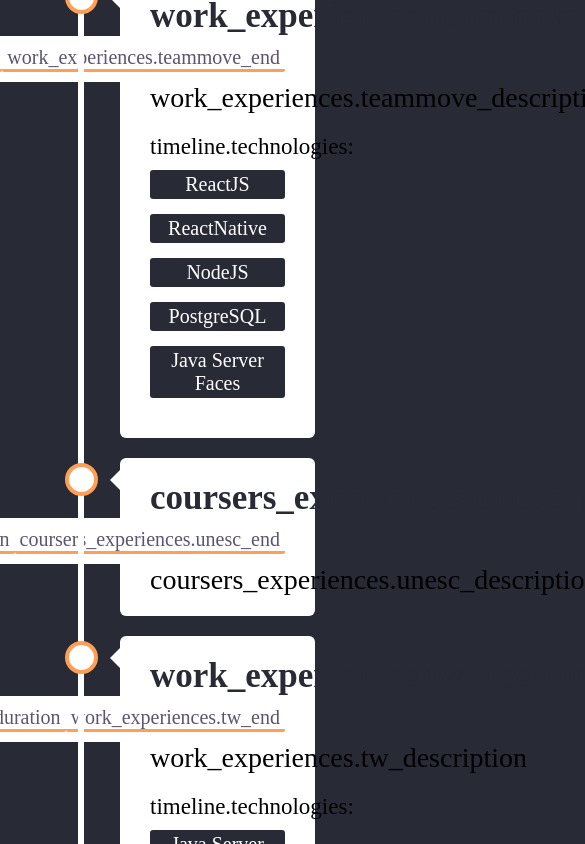
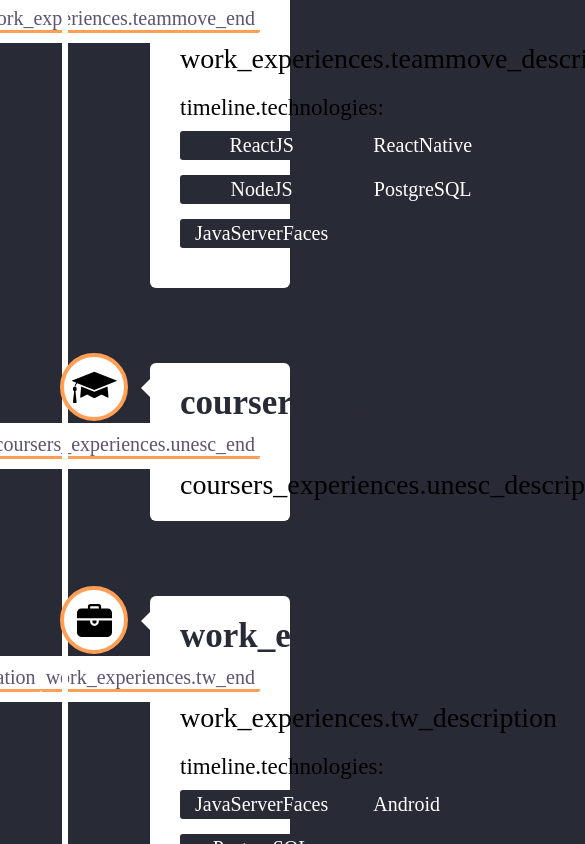
Before and after one commit to darlandc1998/personal-portfolio, a React app: page / in a window 390 px wide. Shown: the part 1520-2364 px from the top of the page, 585 px wide, since content can reach past the window. Built offline with nearby package versions, Linux system fonts and the light colour scheme; the HTML template or start-up script is replaced by a standard one; a web font is replaced by a local one.

Commit message:
Changing timeline layout of according the mobile layout.

```diff
--- a/package.json
+++ b/package.json
@@ -41,11 +41,11 @@
     "ts-loader": "^9.3.0",
     "tsconfig-paths": "^4.2.0",
     "typescript": "^4.7.2",
+    "url-loader": "^4.1.1",
     "webpack": "^5.72.1",
     "webpack-cli": "^4.9.2",
     "webpack-dev-server": "^4.9.0",
-    "webpack-merge": "^5.8.0",
-    "url-loader": "^4.1.1"
+    "webpack-merge": "^5.8.0"
   },
   "dependencies": {
     "antd": "^5.12.1",
--- a/src/Pages/Home/Sections/Timeline/index.tsx
+++ b/src/Pages/Home/Sections/Timeline/index.tsx
@@ -16,6 +16,8 @@ import {
   TechTitle,
   ContentTech,
 } from './styles';
+import BriefCaseSVG from '@Images/Timeline/briefcase.svg';
+import CollegeSVG from '@Images/Timeline/college.svg';
 
 const TimelineSection: React.FC = () => {
   const { t } = useTranslation();
@@ -24,7 +26,7 @@ const TimelineSection: React.FC = () => {
     <>
       <Header title={t('timeline.title')} />
       <Timeline>
-        <ContainerLeft>
+        <ContainerLeft iconType={BriefCaseSVG}>
           <Content>
             <ContentInformation>
               <Title>{t('work_experiences.segware_position')}</Title>
@@ -50,7 +52,7 @@ const TimelineSection: React.FC = () => {
             </ContentInformation>
           </Content>
         </ContainerLeft>
-        <ContainerRight>
+        <ContainerRight iconType={BriefCaseSVG}>
           <Content>
             <ContentInformation>
               <Title>{t('work_experiences.teammove_position')}</Title>
@@ -69,13 +71,13 @@ const TimelineSection: React.FC = () => {
                   <Tech>ReactNative</Tech>
                   <Tech>NodeJS</Tech>
                   <Tech>PostgreSQL</Tech>
-                  <Tech>Java Server Faces</Tech>
+                  <Tech>JavaServerFaces</Tech>
                 </ContentTech>
               </ContainerTech>
             </ContentInformation>
           </Content>
         </ContainerRight>
-        <ContainerLeft>
+        <ContainerLeft iconType={CollegeSVG}>
           <Content>
             <ContentInformation>
               <Title>{t('coursers_experiences.unesc_position')}</Title>
@@ -90,7 +92,7 @@ const TimelineSection: React.FC = () => {
             </ContentInformation>
           </Content>
         </ContainerLeft>
-        <ContainerRight>
+        <ContainerRight iconType={BriefCaseSVG}>
           <Content>
             <ContentInformation>
               <Title>{t('work_experiences.tw_position')}</Title>
@@ -103,7 +105,7 @@ const TimelineSection: React.FC = () => {
               <ContainerTech>
                 <TechTitle>{t('timeline.technologies')}: </TechTitle>
                 <ContentTech>
-                  <Tech>Java Server Faces</Tech>
+                  <Tech>JavaServerFaces</Tech>
                   <Tech>Android</Tech>
                   <Tech>PostgreSQL</Tech>
                 </ContentTech>
@@ -111,7 +113,7 @@ const TimelineSection: React.FC = () => {
             </ContentInformation>
           </Content>
         </ContainerRight>
-        <ContainerLeft>
+        <ContainerLeft iconType={CollegeSVG}>
           <Content>
             <ContentInformation>
               <Title>{t('coursers_experiences.satc_position')}</Title>
--- a/src/Pages/Home/Sections/Timeline/styles.ts
+++ b/src/Pages/Home/Sections/Timeline/styles.ts
@@ -1,5 +1,9 @@
 import styled from 'styled-components';
 import { Colors } from '@Styles/Colors';
+
+interface ITimelineProps {
+  iconType: string;
+}
 
 export const Timeline = styled.div`
   position: relative;
@@ -17,15 +21,17 @@ export const Timeline = styled.div`
     margin-left: -3px;
   }
 
-  @media screen and (max-width: 600px) {
+  @media screen and (max-width: 1000px) {
     ::after {
-      left: 31px;
+      left: 5% !important;
     }
   }
 `;
 
-export const ContainerLeft = styled.div`
-  padding: 10px 40px;
+export const ContainerLeft = styled.div<ITimelineProps>`
+  padding-top: 25px;
+  padding-bottom: 25px;
+  padding-right: 50px;
   position: relative;
   background-color: inherit;
   width: 50%;
@@ -34,10 +40,12 @@ export const ContainerLeft = styled.div`
   ::after {
     content: '';
     position: absolute;
-    width: 25px;
-    height: 25px;
-    right: -17px;
-    background-color: ${Colors.primaryTextColor};
+    width: 60px;
+    height: 60px;
+    right: -33px;
+    background: url(${props => props.iconType}), ${Colors.primaryTextColor};
+    background-repeat: no-repeat;
+    background-position: center;
     border: 4px solid ${Colors.secondaryBackgroundColor};
     top: 15px;
     border-radius: 50%;
@@ -48,34 +56,36 @@ export const ContainerLeft = styled.div`
     content: ' ';
     height: 0;
     position: absolute;
-    top: 22px;
+    top: 40px;
     width: 0;
     z-index: 1;
-    right: 30px;
+    right: 40px;
     border: medium solid ${Colors.primaryTextColor};
     border-width: 10px 0 10px 10px;
     border-color: transparent transparent transparent ${Colors.primaryTextColor};
   }
 
-  @media screen and (max-width: 600px) {
+  @media screen and (max-width: 1000px) {
     width: 100%;
-    padding-left: 70px;
-    padding-right: 25px;
+    padding-left: 100px;
+    padding-bottom: 50px;
     ::before {
-      left: 60px;
+      left: 91px;
       border: medium solid ${Colors.primaryTextColor};
       border-width: 10px 10px 10px 0;
       border-color: transparent ${Colors.primaryTextColor} transparent
         transparent;
     }
     ::after {
-      left: 15px;
+      left: 10px;
     }
   }
 `;
 
-export const ContainerRight = styled.div`
-  padding: 10px 40px;
+export const ContainerRight = styled.div<ITimelineProps>`
+  padding-top: 25px;
+  padding-bottom: 25px;
+  padding-left: 50px;
   position: relative;
   background-color: inherit;
   width: 50%;
@@ -84,44 +94,47 @@ export const ContainerRight = styled.div`
   ::after {
     content: '';
     position: absolute;
-    width: 25px;
-    height: 25px;
+    width: 60px;
+    height: 60px;
     right: -17px;
-    background-color: ${Colors.primaryTextColor};
+    background: url(${props => props.iconType}), ${Colors.primaryTextColor};
+    background-repeat: no-repeat;
+    background-position: center;
     border: 4px solid ${Colors.secondaryBackgroundColor};
     top: 15px;
     border-radius: 50%;
     z-index: 1;
-    left: -16px;
+    left: -35px;
   }
 
   ::before {
     content: ' ';
     height: 0;
     position: absolute;
-    top: 22px;
+    top: 40px;
     width: 0;
     z-index: 1;
-    left: 30px;
+    left: 40px;
     border: medium solid ${Colors.primaryTextColor};
     border-width: 10px 10px 10px 0;
     border-color: transparent ${Colors.primaryTextColor} transparent transparent;
   }
 
-  @media screen and (max-width: 600px) {
+  @media screen and (max-width: 1000px) {
     width: 100%;
-    padding-left: 70px;
-    padding-right: 25px;
+    padding-left: 100px;
+    padding-right: 50px;
+    padding-bottom: 50px;
     left: 0%;
     ::before {
-      left: 60px;
+      left: 91px;
       border: medium solid ${Colors.primaryTextColor};
       border-width: 10px 10px 10px 0;
       border-color: transparent ${Colors.primaryTextColor} transparent
         transparent;
     }
     ::after {
-      left: 15px;
+      left: 10px;
     }
   }
 `;
@@ -197,7 +210,7 @@ export const ContentTech = styled.div`
   }
 
   @media screen and (max-width: 1168px) {
-    grid-template-columns: auto;
+    grid-template-columns: auto auto;
     border-radius: 5px;
   }
 `;
```
Also changed, not shown: src/Assets/Images/Timeline/briefcase.svg (added), src/Assets/Images/Timeline/college.svg (added).
